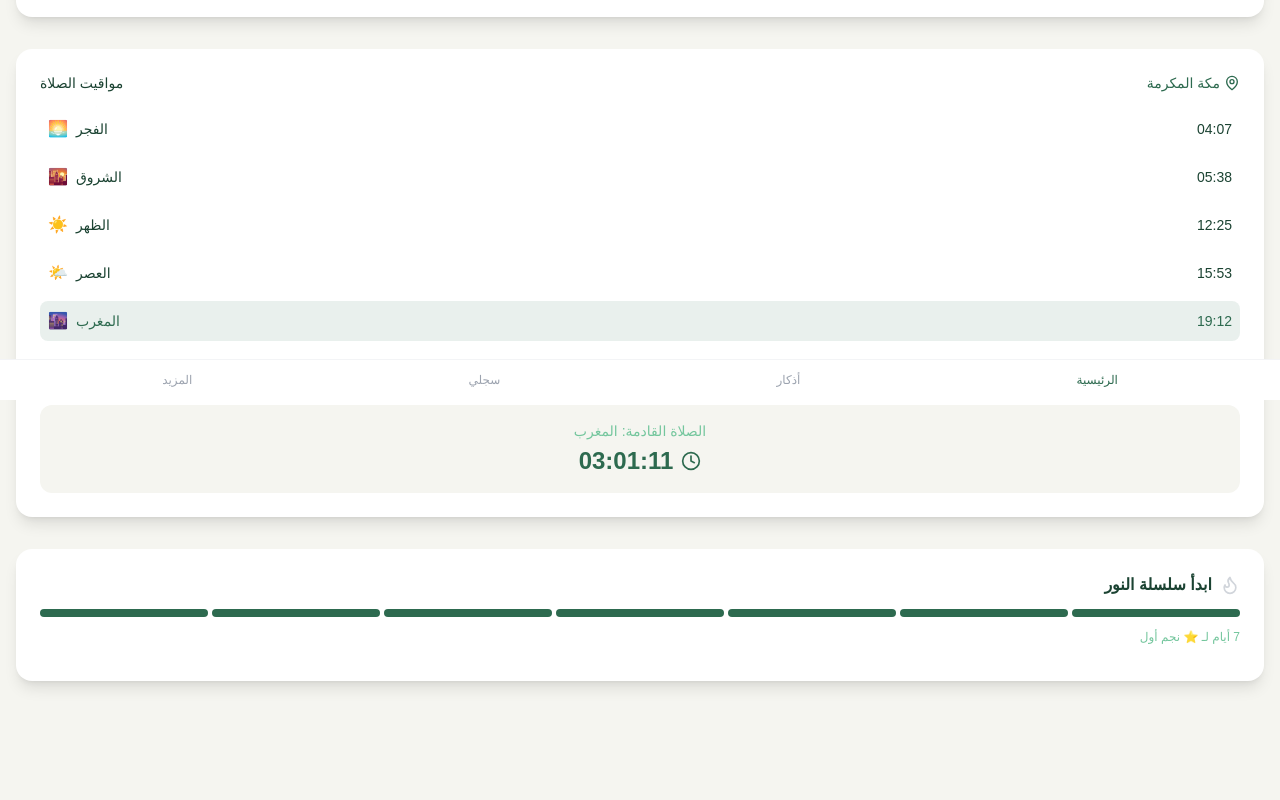
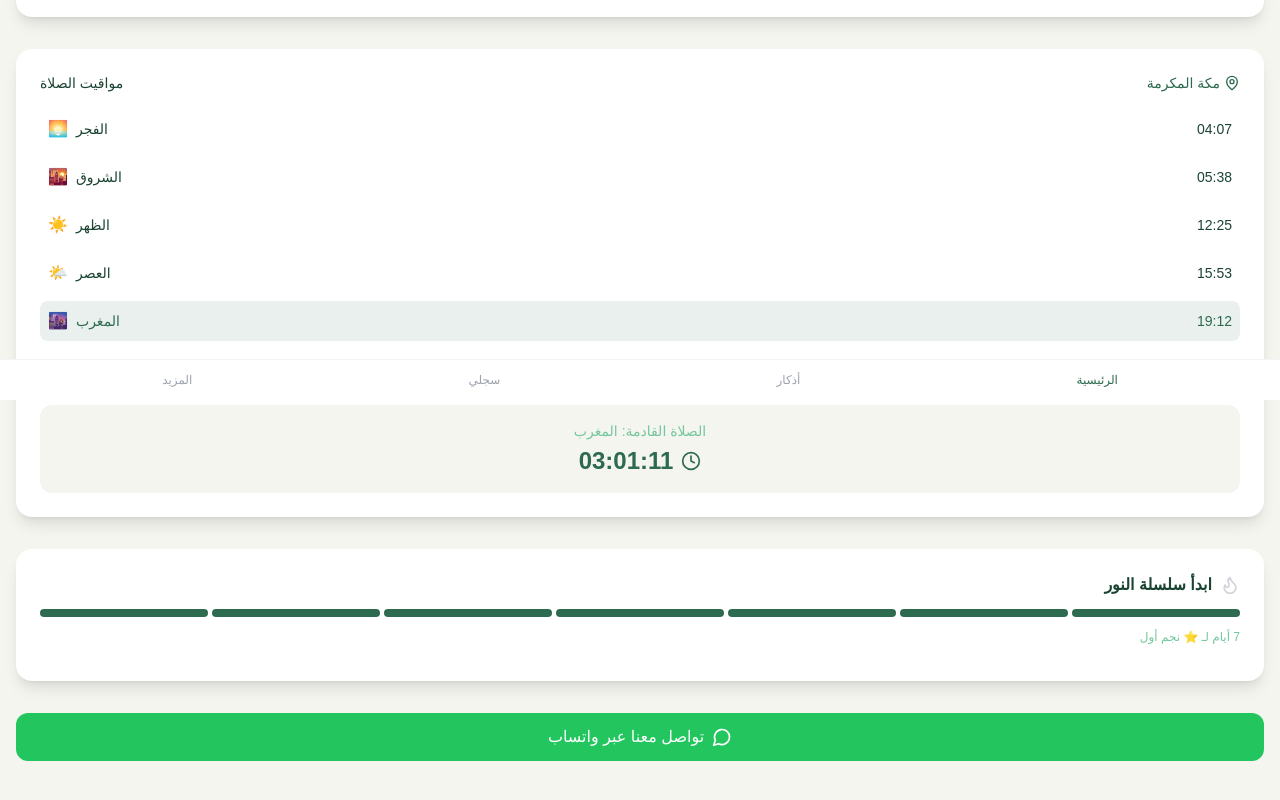
Before and after one commit to faheemappsa/athar, a Next.js app: page / in a window 1280 px wide. Shown: the part 400-1200 px from the top of the page. Before the commit the page ends 1177 px from the top, so only its background shows below. Built offline with nearby package versions, Linux system fonts and the light colour scheme; a web font is replaced by a local one.

Commit message:
Update page.tsx

```diff
--- a/src/app/page.tsx
+++ b/src/app/page.tsx
@@ -1,7 +1,9 @@
 "use client";
 
 import { useState, useEffect } from "react";
-import { Moon, Heart, Settings, Share2, Bookmark, RefreshCw } from "lucide-react";
+import { Moon, Heart, Settings, Share2, Bookmark, RefreshCw, MessageCircle } from "lucide-react";
+import { WHATSAPP_LINK } from "@/lib/constants";
+import { trackSupportClick, trackAtharView } from "@/lib/analytics";
 import AtharCard from "@/components/AtharCard";
 import PrayerTimes from "@/components/PrayerTimes";
 import Streak from "@/components/Streak";
@@ -18,11 +20,10 @@ export default function Home() {
   useEffect(() => {
     const saved = localStorage.getItem("athar-streak");
     if (saved) setStreak(parseInt(saved));
+
+    // Track page view
+    trackAtharView("daily", "home");
   }, []);
-
-  const formatHijri = () => {
-    return "٥ ذو الحجة ١٤٤٧ هـ";
-  };
 
   const formatTime = (date: Date) => {
     return date.toLocaleTimeString("ar-SA", {
@@ -32,8 +33,13 @@ export default function Home() {
     });
   };
 
+  const handleSupportClick = () => {
+    trackSupportClick();
+    window.open(WHATSAPP_LINK, "_blank");
+  };
+
   return (
-    <main className="min-h-screen pb-20">
+    <main className="min-h-screen pb-24">
       {/* Header */}
       <header className="flex items-center justify-between p-4">
         <button className="p-2 rounded-full bg-white/80 shadow-sm">
@@ -63,6 +69,17 @@ export default function Home() {
       {/* Streak */}
       <Streak streak={streak} />
 
+      {/* WhatsApp Support Button */}
+      <section className="px-4 py-4">
+        <button
+          onClick={handleSupportClick}
+          className="w-full flex items-center justify-center gap-2 bg-green-500 text-white py-3 rounded-xl font-medium transition-all hover:bg-green-600 active:scale-95"
+        >
+          <MessageCircle className="w-5 h-5" />
+          تواصل معنا عبر واتساب
+        </button>
+      </section>
+
       {/* Bottom Nav */}
       <nav className="fixed bottom-0 left-0 right-0 bg-white border-t border-gray-100 px-6 py-3 flex justify-around items-center">
         <button className="flex flex-col items-center gap-1 text-athar-primary">
```
